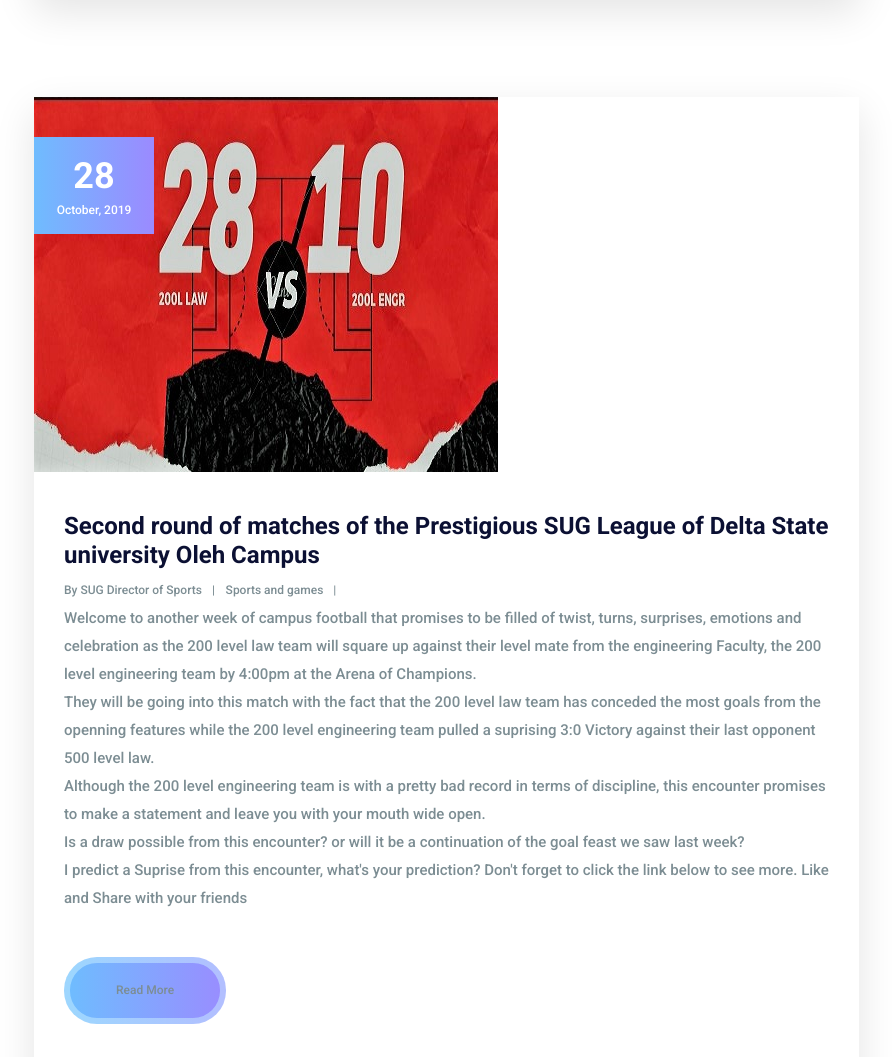
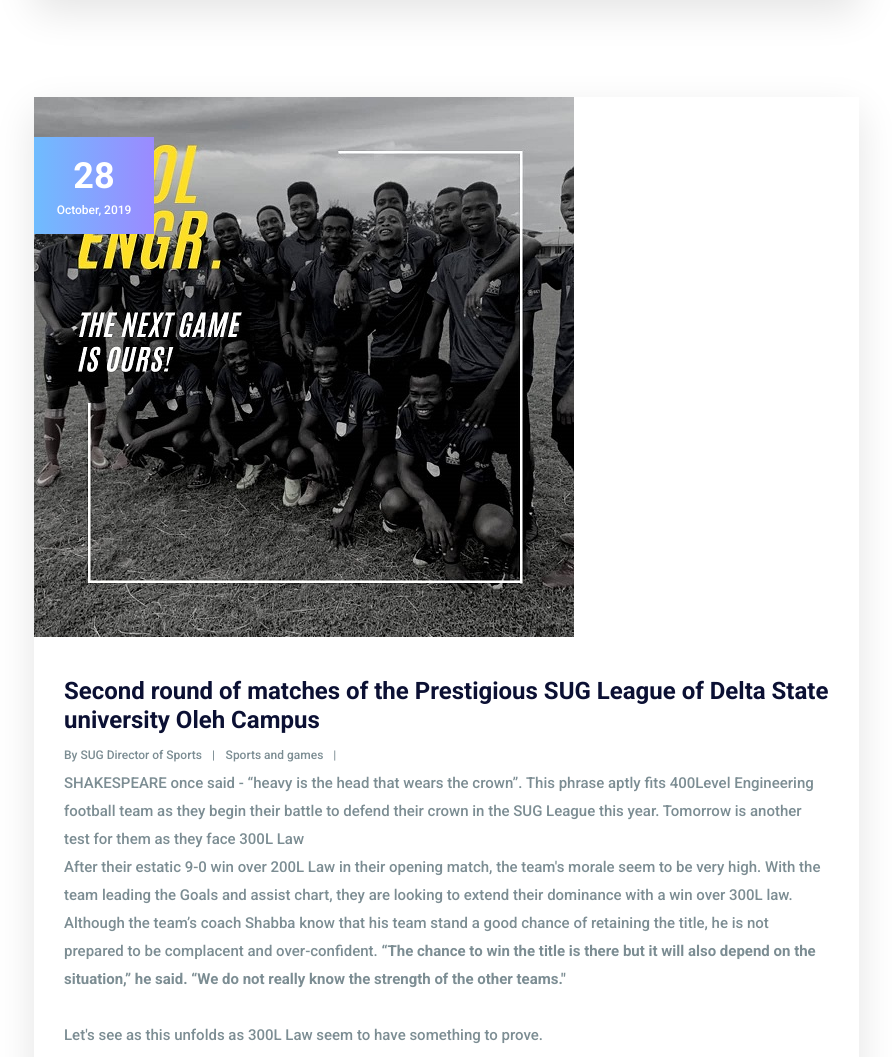
Before and after one commit to victoroyoma/enginedream, a plain HTML site: page blog.html in a window 1280 px wide. Shown: the part 1111-2168 px from the top of the page, without its empty margins (51-943 px from the left). Drawn offline with Linux system fonts and the light colour scheme.

Commit message:
git commit

```diff
--- a/blog.html
+++ b/blog.html
@@ -122,7 +122,7 @@
                             </div>
                             <div class="blog_main_item">
                                 <div class="blog_img">
-                                    <img class="img-fluid" src="img/blog/sug2.jpg" alt="">
+                                    <img class="img-fluid" src="img/blog/sug3.jpeg" alt="">
                                     <div class="blog_date">
                                         <h4>28</h4>
                                         <h5>October, 2019</h5>
@@ -135,11 +135,12 @@
                                         <a href="#">Sports and games</a>
                                         <div class="sharethis-inline-share-buttons"></div>
                                         <div class="sharethis-inline-reaction-buttons"></div>
-                                    <p>Welcome to another week of campus football that promises to be filled of twist, turns, surprises, emotions and celebration as the 200 level law team will square up against
-                                        their level mate from the engineering Faculty, the 200 level engineering team by 4:00pm at the Arena of Champions. <br> They will be going into this match with the fact that the 200 level law team has conceded the most goals from the openning features while the 200 level engineering team pulled a suprising 3:0 Victory against their last opponent 500 level law.
-                                       <br>Although the 200 level engineering team is with a pretty bad record in terms of discipline, this encounter promises to make a statement and leave you with your mouth wide open. <br>
-                                       Is a draw possible from this encounter? or will it be a continuation of the goal feast we saw last week? <br> I predict a Suprise from this encounter, what's your prediction?
-                                    Don't forget to click the link below to see more. Like and Share with your friends </p>
+                                    <p>SHAKESPEARE once said - “heavy is the head that wears the crown”. This phrase aptly fits 400Level Engineering football team as they begin their battle to defend their crown in the SUG League this year.
+                                        Tomorrow is another test for them as they face 300L Law <br>
+                                        After their estatic 9-0 win over 200L Law in their opening match, the team's morale seem to be very high. With the team leading the Goals and assist chart, they are looking to extend their dominance with a win over 300L law.
+                                        Although the team’s coach Shabba know that his team stand a good chance of retaining the title, he is not prepared to be complacent and over-confident.
+                                        <b>“The chance to win the title is there but it will also depend on the situation,” he said. “We do not really know the strength of the other teams."</b>
+                                        <br><br>Let's see as this unfolds as 300L Law seem to have something to prove.</p>
                                     <a class="more_btn" href="http://challenge.place/c/sug-league-2019?utm_source=android_app&utm_medium=share">Read More</a>
                                 </div>
                             </div>
```
Also changed, not shown: img/blog/sug3.jpeg (added).
